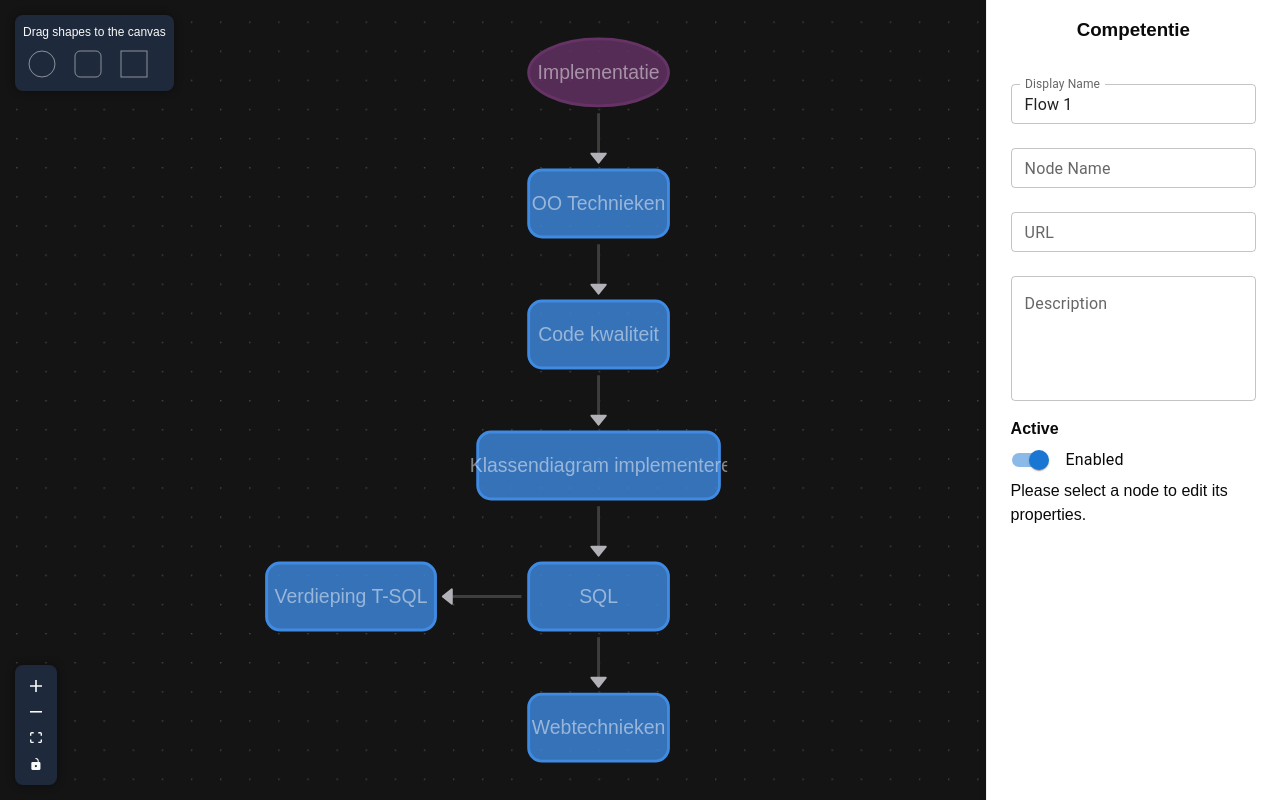
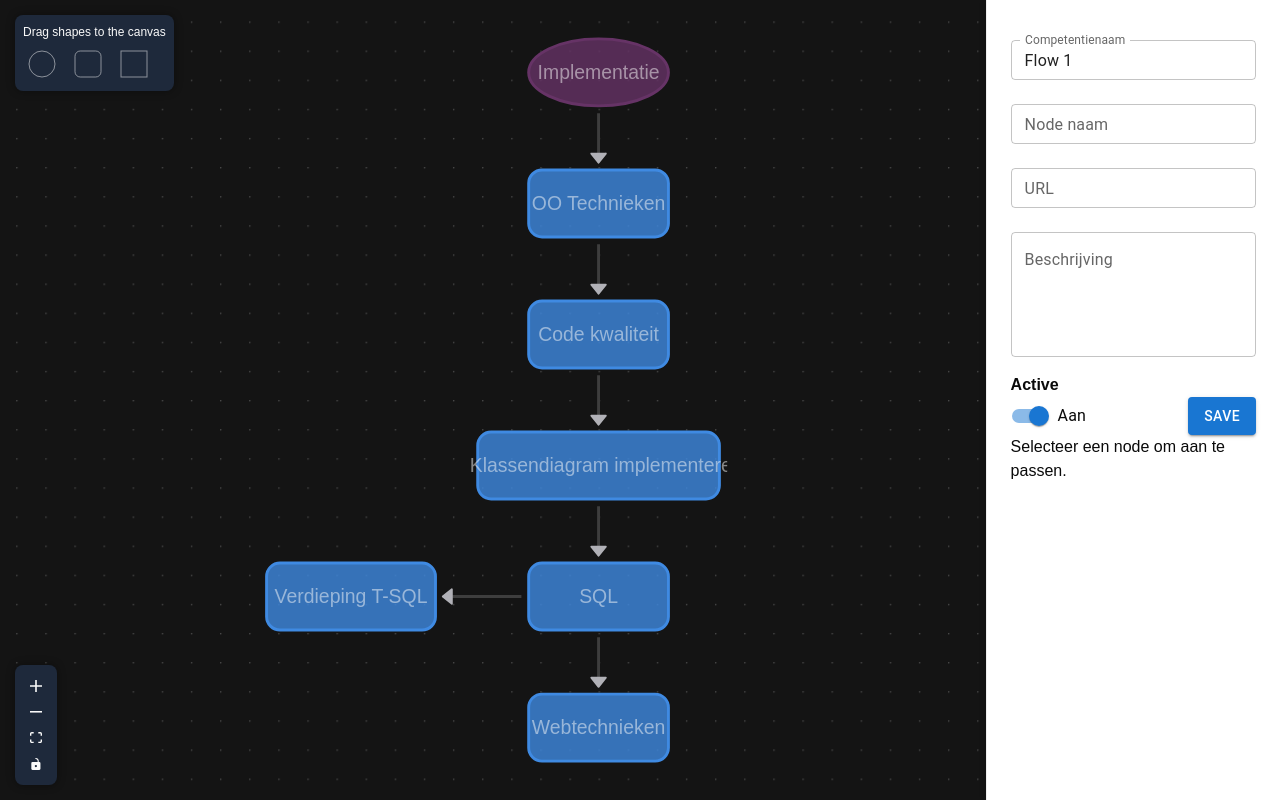
Before and after one commit to Mg-Ozkan/sop, a Next.js app: page /flow/1 in a window 1280 px wide. Built offline with nearby package versions, Linux system fonts and the light colour scheme.

Commit message:
Added a Save button.

```diff
--- a/components/portal/flow/components/sidebar/builderMenu.tsx
+++ b/components/portal/flow/components/sidebar/builderMenu.tsx
@@ -7,6 +7,7 @@ import FormControlLabel from '@mui/material/FormControlLabel';
 import Box from '@mui/material/Box';
 
 import "./css/builderMenu.scss";
+import { Button } from "@mui/material";
 
 type BuilderMenuProps = {
   definition: FlowDefinition | null;
@@ -61,11 +62,10 @@ const onNodeDescriptionChange = (event: React.ChangeEvent<{ value: unknown }>) =
 
   return (
     <div className="buildermenu">
-      <h3>Competentie</h3>
       <Box sx={{ p: 3 }}>
       <TextField
         fullWidth
-        label="Display Name"
+        label="Competentienaam"
         value={definition?.displayName || ''}
         onChange={onDisplayNameChange}
         margin="normal"
@@ -75,7 +75,7 @@ const onNodeDescriptionChange = (event: React.ChangeEvent<{ value: unknown }>) =
 
       <TextField
         fullWidth
-        label="Node Name"
+        label="Node naam"
         value={selectedNode?.data.name || ''}
         onChange={onNodeNameChange}
         margin="normal"
@@ -95,7 +95,7 @@ const onNodeDescriptionChange = (event: React.ChangeEvent<{ value: unknown }>) =
 
       <TextField
         fullWidth
-        label="Description"
+        label="Beschrijving"
         multiline
         rows={4}
         value={selectedNode?.data.description || ''}
@@ -103,10 +103,10 @@ const onNodeDescriptionChange = (event: React.ChangeEvent<{ value: unknown }>) =
         margin="normal"
         variant="outlined"
       />
-
         <h4>Active</h4>
-      <FormControlLabel className="buildermenu-button"
-        label={definition?.isEnabled ? "Enabled" : "Disabled"}
+      <div className="buildermenu-button">
+        <FormControlLabel
+          label={definition?.isEnabled ? "Aan" : "Uit"}
           control={
             <Switch
               checked={definition?.isEnabled || false}
@@ -115,9 +115,15 @@ const onNodeDescriptionChange = (event: React.ChangeEvent<{ value: unknown }>) =
             />
           }
         />
+        <Button
+          onClick={onBack}
+          variant="contained"
+          color="primary"> Save
+        </Button>
+      </div>
+
       {!selectedNode ?  (
-        // Message or placeholder when no node is selected
-        <div>Please select a node to edit its properties.</div>
+        <div>Selecteer een node om aan te passen.</div>
       ) : null}
       </Box>
     </div>
--- a/components/portal/flow/components/sidebar/css/builderMenu.scss
+++ b/components/portal/flow/components/sidebar/css/builderMenu.scss
@@ -20,6 +20,10 @@
     border-radius: 4px;
     gap: 8px;
     cursor: pointer;
+    display: flex;
+        flex-direction: row;
+        flex-wrap: nowrap;
+        justify-content: space-between;
 }
 
 h4 {
```
Lines whose indentation alone changed are shown as unchanged.
